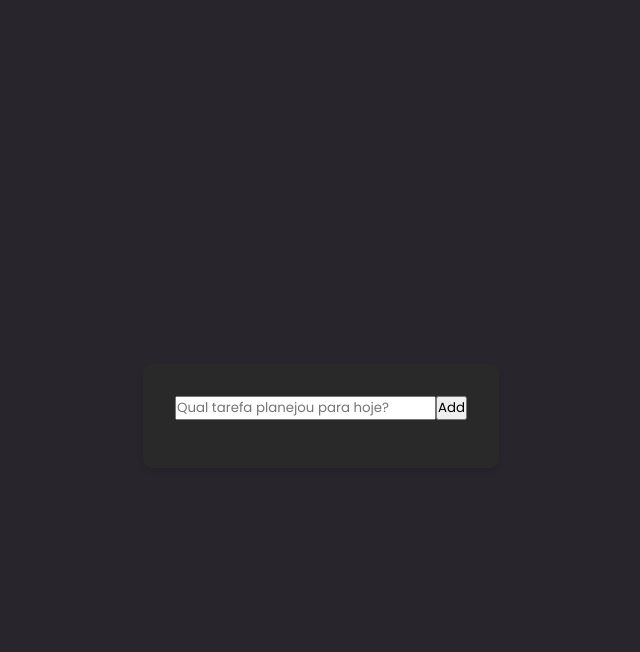
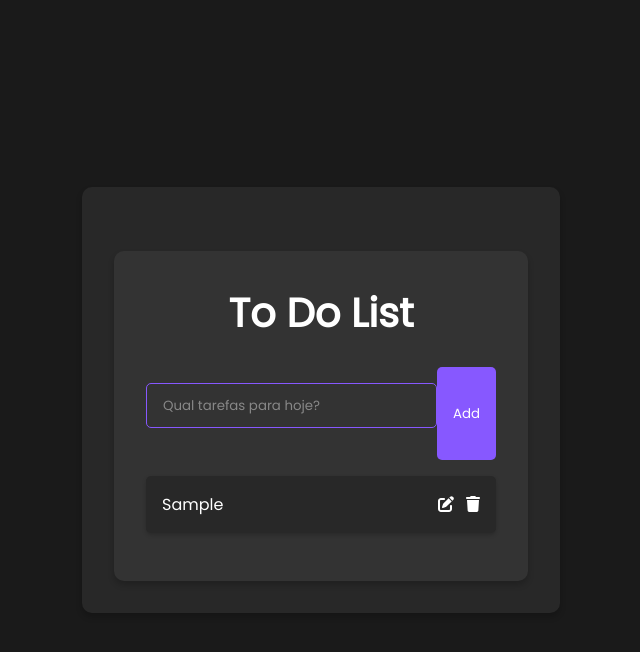
Before and after one commit to VitorHmaia/todo-react-app, a React (Create React App) app: page / in a window 1280 px wide. Both pictures are taken after typing "Sample" into the empty fields and a click on the button "Add". Shown: the top 652 px of the page, without its empty margins (319-959 px from the left). Built offline with nearby package versions, Linux system fonts and the light colour scheme.

Commit message:
chore: edit and delete functions added to todo tasks

```diff
--- a/src/App.css
+++ b/src/App.css
@@ -11,32 +11,39 @@
 
 /* Estilos para o corpo da página */
 body {
-  background: #28262c;
+  background: #1A1A1A;
   display: flex;
   justify-content: center;
   align-items: center;
-  min-height: 100vh; /* Ocupa a altura total da tela */
+  min-height: 100vh;
 }
 
 /* Estilos do componente App */
 .App {
   text-align: center;
+  max-width: 800px; /* Reduz a largura máxima para evitar uma aparência muito ampla */
+  background: #282828; /* Fundo mais escuro */
+  padding: 2rem;
+  border-radius: 10px;
+  box-shadow: 0 4px 6px rgba(0, 0, 0, 0.2); /* Sombra ligeiramente mais intensa */
+  color: #fff;
+  margin: 2rem;
 }
 
 /* Estilos para o título h1 */
 h1 {
   color: #fff;
-  margin-bottom: 0.5rem;
-  font-size: 1.75rem;
+  margin-bottom: 1.5rem; /* Aumenta a margem inferior para melhor separação */
+  font-size: 2.5rem; /* Aumenta o tamanho do título */
 }
 
 /* Estilos do contêiner de tarefas */
 .TodoWrapper {
-  background: #292929;
-  margin-top: 2rem; /* Reduz a margem superior para um visual mais compacto */
+  background: #333;
   padding: 2rem;
-  border-radius: 10px; /* Aumenta o raio da borda para um visual mais arredondado */
-  box-shadow: 0 4px 6px rgba(0, 0, 0, 0.1); /* Adiciona uma sombra para destacar o contêiner */
+  border-radius: 10px;
+  box-shadow: 0 4px 6px rgba(0, 0, 0, 0.2);
+  margin-top: 2rem;
 }
 
 /* Estilos para o formulário de adição de tarefas */
@@ -44,25 +51,25 @@ h1 {
   width: 100%;
   margin-bottom: 1rem;
   display: flex;
-  justify-content: space-between; /* Alinha o botão com o input */
+  justify-content: space-between;
 }
 
 /* Estilos para a entrada de texto da tarefa */
 .todo-input {
   outline: none;
-  background: none;
+  background: #333;
   border: 1px solid #8758ff;
-  padding: 0.5rem 1rem;
+  padding: 0.7rem 1rem; /* Aumenta o preenchimento para destacar o input */
   margin-top: 1rem;
   margin-bottom: 2rem;
-  width: 100%; /* Preenche a largura do contêiner */
+  width: 100%;
   color: #fff;
-  border-radius: 5px; /* Adiciona uma borda arredondada para combinar com o estilo */
+  border-radius: 5px;
 }
 
 /* Estilos para o espaço reservado da entrada de texto da tarefa */
 .todo-input::placeholder {
-  color: #ffffff4d;
+  color: #888;
 }
 
 /* Estilos para o botão de adicionar tarefa */
@@ -70,9 +77,9 @@ h1 {
   background: #8758ff;
   color: #fff;
   border: none;
-  padding: 0.55rem 1rem;
+  padding: 0.7rem 1rem; /* Aumenta o preenchimento para combinar com o input */
   cursor: pointer;
-  border-radius: 5px; /* Adiciona uma borda arredondada para combinar com o estilo */
+  border-radius: 5px;
 }
 
 /* Estilos para as tarefas individuais */
@@ -80,12 +87,12 @@ h1 {
   display: flex;
   justify-content: space-between;
   align-items: center;
-  background: #8758ff;
+  background: #282828; /* Fundo mais escuro para um visual consistente */
   color: #fff;
-  padding: 0.75rem 1rem;
-  border-radius: 5px; /* Adiciona uma borda arredondada para combinar com o estilo */
+  padding: 1rem;
+  border-radius: 5px;
   margin-bottom: 1rem;
-  box-shadow: 0 2px 4px rgba(0, 0, 0, 0.1); /* Adiciona uma leve sombra para destacar as tarefas */
+  box-shadow: 0 2px 4px rgba(0, 0, 0, 0.2);
 }
 
 /* Estilos para o ícone de lixeira */
--- a/src/App.js
+++ b/src/App.js
@@ -4,7 +4,7 @@ import { TodoWrapper } from './components/TodoWrapper';
 function App() {
   return (
     <div className="App">
-      <TodoWrapper></TodoWrapper>
+      <TodoWrapper />
     </div>
   );
 }
--- a/src/components/Todo.jsx
+++ b/src/components/Todo.jsx
@@ -3,10 +3,14 @@ import { FontAwesomeIcon } from '@fortawesome/react-fontawesome'
 import { faPenToSquare } from '@fortawesome/free-solid-svg-icons'
 import { faTrash } from '@fortawesome/free-solid-svg-icons'
 
-export const Todo = () => {
+export const Todo = ({task, deleteTodo, editTodo, toggleComplete}) => {
   return (
-    <div className='Todo'>
-        <p></p>
+    <div className="Todo">
+        <p className={`${task.completed ? "completed" : "incompleted"}`} onClick={() => toggleComplete(task.id)}>{task.task}</p>
+        <div>
+        <FontAwesomeIcon className="edit-icon" icon={faPenToSquare} onClick={() => editTodo(task.id)} />
+        <FontAwesomeIcon className="delete-icon" icon={faTrash} onClick={() => deleteTodo(task.id)} />
+        </div>
     </div>
   )
 }
--- a/src/components/TodoForm.jsx
+++ b/src/components/TodoForm.jsx
@@ -1,20 +1,22 @@
 import React, {useState} from 'react'
 
 export const TodoForm = ({addTodo}) => {
-    const [value, setValue] = useState("")
+    const [value, setValue] = useState('');
 
-    const handleSubmit = e => {
+    const handleSubmit = (e) => {
+      // prevent default action
         e.preventDefault();
-
-        addTodo(value);
-        setValue("")
-    }
+        if (value) {
+          // add todo
+          addTodo(value);
+          // clear form after submission
+          setValue('');
+        }
+      };
   return (
-    <form className ='TodoForm' onSubmit={handleSubmit}>
-        <input type="text" className='TodoInput'
-        value= {value} placeholder='Qual tarefa planejou para hoje?'
-        onChange={(e) => setValue(e.target.value)}/>
-        <button type='submit' className='TodoBtn'>Add</button>
-    </form>
+    <form onSubmit={handleSubmit} className="TodoForm">
+    <input type="text" value={value} onChange={(e) => setValue(e.target.value)} className="todo-input" placeholder='Qual tarefas para hoje?' />
+    <button type="submit" className='todo-btn'>Add</button>
+  </form>
   )
 }
--- a/src/components/TodoWrapper.jsx
+++ b/src/components/TodoWrapper.jsx
@@ -1,19 +1,63 @@
-import React, {useState} from 'react'
-import { TodoForm } from './TodoForm'
-import { v4 as uuidv4 } from 'uuid';
-uuidv4();
+import React, { useState } from "react";
+import { Todo } from "./Todo";
+import { TodoForm } from "./TodoForm";
+import { v4 as uuidv4 } from "uuid";
+import { EditTodoForm } from "./EditTodoForm";
 
 export const TodoWrapper = () => {
-    const [todos, setTodos] = useState("")
+  const [todos, setTodos] = useState([]);
 
-    const addTodo = todo => {
-        setTodos([...todos, {id: uuidv4(), task: todo,
-                            completed: false, isEditing: false}])
-                            console.log(todos)
-    }
+  const addTodo = (todo) => {
+    setTodos([
+      ...todos,
+      { id: uuidv4(), task: todo, completed: false, isEditing: false },
+    ]);
+  }
+
+  const deleteTodo = (id) => setTodos(todos.filter((todo) => todo.id !== id));
+
+  const toggleComplete = (id) => {
+    setTodos(
+      todos.map((todo) =>
+        todo.id === id ? { ...todo, completed: !todo.completed } : todo
+      )
+    );
+  }
+
+  const editTodo = (id) => {
+    setTodos(
+      todos.map((todo) =>
+        todo.id === id ? { ...todo, isEditing: !todo.isEditing } : todo
+      )
+    );
+  }
+
+  const editTask = (task, id) => {
+    setTodos(
+      todos.map((todo) =>
+        todo.id === id ? { ...todo, task, isEditing: !todo.isEditing } : todo
+      )
+    );
+  };
+
   return (
-    <div className='TodoWrapper'>
-        <TodoForm addTodo={addTodo} />
+    <div className="TodoWrapper">
+      <h1>To Do List</h1>
+      <TodoForm addTodo={addTodo} />
+      {/* display todos */}
+      {todos.map((todo) =>
+        todo.isEditing ? (
+          <EditTodoForm editTodo={editTask} task={todo} />
+        ) : (
+          <Todo
+            key={todo.id}
+            task={todo}
+            deleteTodo={deleteTodo}
+            editTodo={editTodo}
+            toggleComplete={toggleComplete}
+          />
+        )
+      )}
     </div>
-  )
-}
+  );
+};
```
Also changed, not shown: src/components/TodoWrapperLocalStorage.jsx (added).
